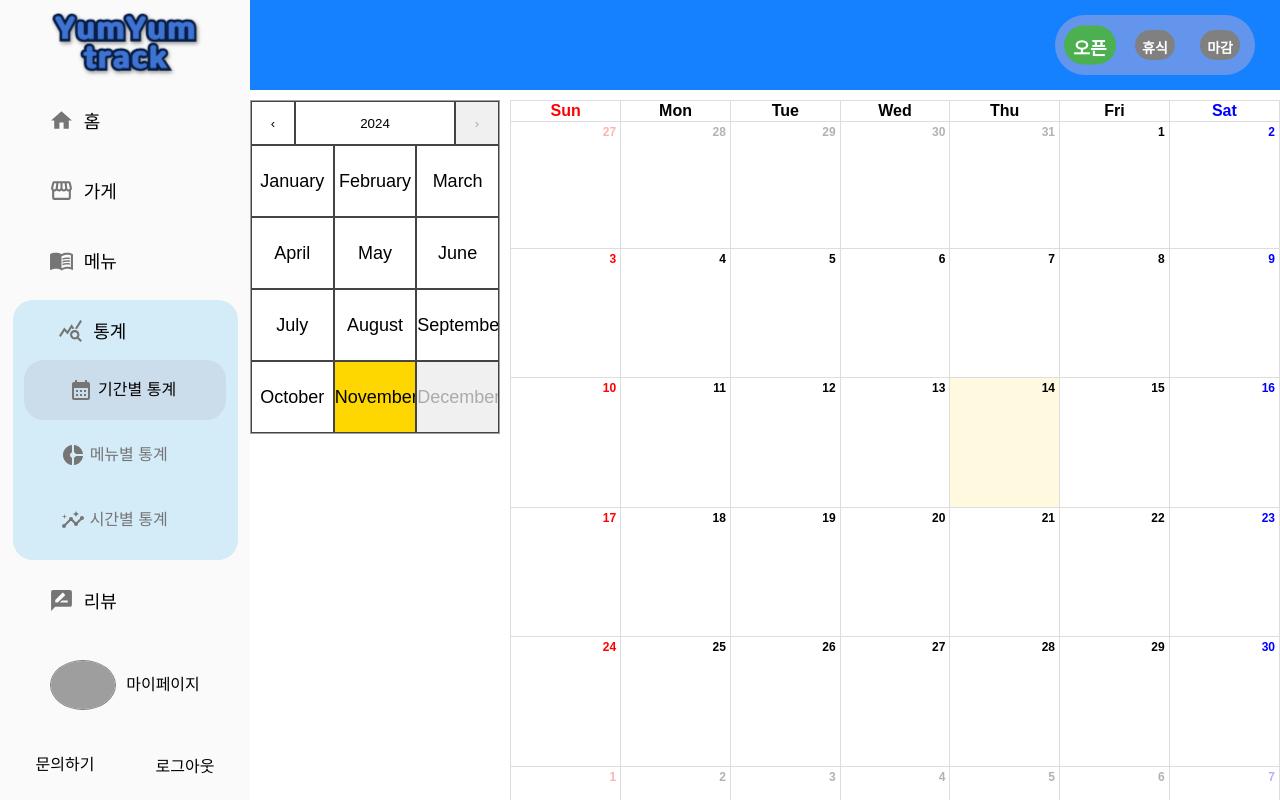
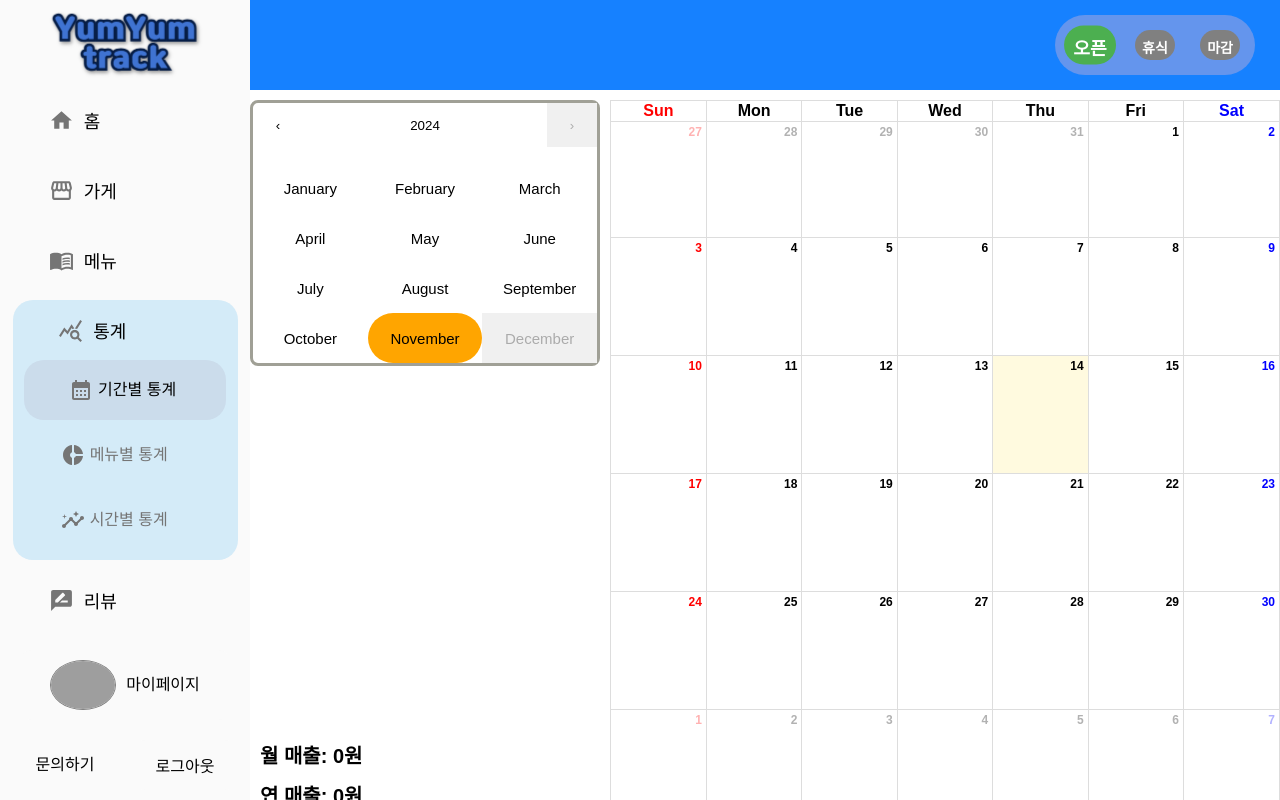
Before and after one commit to hiy0ung/yumyum_web, a React (Create React App) app in the folder yumyum_front/: page /stats/period in a window 1280 px wide. Built offline with nearby package versions, Linux system fonts and the light colour scheme; no server answers; grey boxes are pictures that could not be loaded; a web font is replaced by a local one.

Commit message:
20241231 shy2

```diff
--- /dev/null
+++ b/yumyum_front/src/assets/src/Calendar.css
@@ -0,0 +1,172 @@
+.react-calendar-container {
+  display: flex;
+  justify-content: center;
+  align-items: center;
+  height: 100vh;
+}
+
+.react-calendar {
+  width: 350px;
+  max-width: 100%;
+  background: white;
+  border: 3px solid #a0a096;
+  border-radius: 8px;
+  font-family: 'Arial', 'Helvetica', sans-serif;
+  line-height: 1.125em;
+}
+
+.react-calendar button {
+  outline: none;
+  border: none !important;
+}
+
+abbr {
+  font-size: 15px !important;
+}
+
+.react-calendar button:hover {
+  border-radius: 30px;
+}
+
+.react-calendar__tile--active {
+  background: #006edc;
+  color: white;
+  border-radius: 30px;
+}
+
+.react-calendar__tile--now {
+  background: orange !important;
+  border-radius: 30px;
+}
+
+.react-calendar--doubleView {
+  width: 700px;
+}
+
+.react-calendar--doubleView .react-calendar__viewContainer {
+  display: flex;
+  margin: -0.5em;
+}
+
+.react-calendar--doubleView .react-calendar__viewContainer > * {
+  width: 50%;
+  margin: 0.5em;
+}
+
+.react-calendar button:enabled:hover {
+  cursor: pointer;
+}
+
+.react-calendar__navigation {
+  display: flex;
+  height: 44px;
+  margin-bottom: 1em;
+  border: none;
+}
+
+.react-calendar__navigation button {
+  min-width: 50px;
+  background: none;
+  border: 10px;
+  padding: 1px;
+}
+
+.react-calendar__navigation button:disabled {
+  background-color: #f0f0f0;
+}
+
+.react-calendar__navigation button:enabled:hover,
+.react-calendar__navigation button:enabled:focus {
+  background-color: #e6e6e6;
+}
+
+.react-calendar__month-view__weekdays {
+  text-align: center;
+  text-transform: uppercase;
+  font: inherit;
+  font-size: 0.75em;
+  font-weight: bold;
+}
+
+.react-calendar__month-view__weekdays__weekday {
+  padding: 0.5em;
+}
+
+.react-calendar__month-view__weekNumbers .react-calendar__tile {
+  display: flex;
+  align-items: center;
+  justify-content: center;
+  font: inherit;
+  font-size: 0.75em;
+  font-weight: bold;
+}
+
+.react-calendar__month-view__days__day--weekend {
+  color: #d10000;
+}
+
+.react-calendar__month-view__days__day--neighboringMonth,
+.react-calendar__decade-view__years__year--neighboringDecade,
+.react-calendar__century-view__decades__decade--neighboringCentury {
+  color: #757575;
+}
+
+.react-calendar__year-view .react-calendar__tile,
+.react-calendar__decade-view .react-calendar__tile,
+.react-calendar__century-view .react-calendar__tile {
+  padding: 2em 0.5em;
+}
+
+.react-calendar__tile {
+  width: 50px; /* 너비와 높이를 동일하게 설정 */
+  height: 50px;
+  padding: 0; /* 패딩 제거 */
+}
+
+.react-calendar__tile:disabled {
+  background-color: #f0f0f0;
+  color: #ababab;
+}
+
+.react-calendar__month-view__days__day--neighboringMonth:disabled,
+.react-calendar__decade-view__years__year--neighboringDecade:disabled,
+.react-calendar__century-view__decades__decade--neighboringCentury:disabled {
+  color: #cdcdcd;
+}
+
+.react-calendar__tile:enabled:hover,
+.react-calendar__tile:enabled:focus {
+  background-color: #e6e6e6;
+}
+
+.react-calendar__tile--now {
+  background: #ffff76;
+}
+
+.react-calendar__tile--now:enabled:hover,
+.react-calendar__tile--now:enabled:focus {
+  background: #ffffa9;
+}
+
+.react-calendar__tile--hasActive {
+  background: #76baff;
+}
+
+.react-calendar__tile--hasActive:enabled:hover,
+.react-calendar__tile--hasActive:enabled:focus {
+  background: #a9d4ff;
+}
+
+.react-calendar__tile--active {
+  background: #006edc;
+  color: white;
+}
+
+.react-calendar__tile--active:enabled:hover,
+.react-calendar__tile--active:enabled:focus {
+  background: #1087ff;
+}
+
+.react-calendar--selectRange .react-calendar__tile--hover {
+  background-color: #e6e6e6;
+}
--- a/yumyum_front/src/views/Stats/Menus/MenusStats.tsx
+++ b/yumyum_front/src/views/Stats/Menus/MenusStats.tsx
@@ -1,5 +1,5 @@
 /** @jsxImportSource @emotion/react */
-import React, {useCallback, useEffect, useState} from "react";
+import React, {useCallback, useEffect, useRef, useState} from "react";
 import * as css from "./Styles";
 import {Pie, PieChart, ResponsiveContainer, Sector} from "recharts";
 import EventAvailableIcon from '@mui/icons-material/EventAvailable';
@@ -106,6 +106,8 @@ export default function MenusStats() {
         setActiveIndex(index);
     }, []);
 
+    const calendarRef = useRef<HTMLDivElement>(null);
+
     const calendarDisplayHandler = (type: "day" | "month") => {
         setCalendarBox(prev => ({
             dayCalendar: type === "day" ? !prev.dayCalendar : false,
@@ -152,6 +154,21 @@ export default function MenusStats() {
     // 날짜가 변화함에 따라 변경되는 값을 계속 봐야하나? 어차피 누를떄마다 변경될 함수를 지정하는데?
     // 딱 도착하면 한번만 실행되게 오늘 날짜만 받자 ( 오늘 날짜를 받으려면 usestate 값을 초기값에 오늘 날짜 넣기
 
+    const handleClickOutside = (e: MouseEvent) => {
+        if (
+            calendarRef.current && !calendarRef.current?.contains(e.target as Node)
+        ) {
+            setCalendarBox({ dayCalendar: false, monthCalender: false });
+        }
+    };
+
+    useEffect (() => {
+        document.addEventListener("mousedown", handleClickOutside);
+        return () => {
+            document.removeEventListener("mousedown", handleClickOutside);
+        };
+    }, []);
+
     useEffect(() => {
         fetchDay(); // 상태가 변경된 이후 최신 값 사용
     }, [selectDate]);
@@ -177,6 +194,7 @@ export default function MenusStats() {
                                         <span>일</span>
                                     </div>
                                     <div
+                                        ref={calendarRef}
                                         onClick={(e) => {
                                             e.stopPropagation()
                                         }}
@@ -200,6 +218,7 @@ export default function MenusStats() {
                                         <span>월</span>
                                     </div>
                                     <div
+                                        ref={calendarRef}
                                         onClick={(e) => {
                                             e.stopPropagation()
                                         }}
--- a/yumyum_front/src/views/Stats/Time/Style.ts
+++ b/yumyum_front/src/views/Stats/Time/Style.ts
@@ -81,36 +81,47 @@ export const calendarContainerBlock = css`
     & abbr {
         font-size: 14px;
     }
-
 `;
 
 export const calendarContainerNone = css`
   display: none;
 `;
 
-export const calendarStyle = css`
-  display: flex;
-  flex-direction: column;
+// export const calendarStyle = css`
+//   display: flex;
+//   flex-direction: column;
+//   border: none;
 
-  border: none;
+//   .react-calendar__tile {
+//     height: 50px;
+//     border: none;
+//     text-align: center;
 
-  .react-calendar__tile {
-    height: 50px;
-    border: none;
-    text-align: center;
+//   }
 
-  }
+//   .react-calendar__month-view {
+//   }
 
-  .react-calendar__month-view__weekdays {
-    font-size: 10px;
-    height: 50px;
-  }
+//   .react-calendar__month-view__weekdays {
+//     font-size: 10px;
+//     height: 50px;
+//   }
 
-  .react-calendar__navigation button {
-    font-size: 12px;
-    padding: 5px;
-  }
-`;
+//   .react-calendar__navigation button {
+//     font-size: 12px;
+//     padding: 5px;
+//   }
+
+//   .calendar-cell {
+//   display: flex;
+//   justify-content: center;
+//   align-items: center;
+//   height: 50px; /* 셀 높이 */
+//   width: 50px;  /* 셀 너비 */
+//   border: 1px solid #000; /* 셀 경계선 */
+//   box-sizing: border-box; /* 박스 크기 계산 */
+// }
+// `;
 
 
 export const chartContainer = css`
--- a/yumyum_front/src/views/Stats/Time/TimeStats.tsx
+++ b/yumyum_front/src/views/Stats/Time/TimeStats.tsx
@@ -20,8 +20,9 @@ import {
 } from "recharts";
 import { useCookies } from "react-cookie";
 import Calendar from "react-calendar";
+import "../../../assets/src/Calendar.css";
 
-const TimeStats = () => {
+export default function TimeStats() {
   const convertDate = new Date().toISOString().slice(0, 10);
 
   const [calendarBox, setCalendarBox] = useState<Calender>({ calendar: false });
@@ -31,6 +32,9 @@ const TimeStats = () => {
   const [cookies] = useCookies(["token"]);
 
   const token = cookies.token;
+
+  const calendarRef = useRef<HTMLDivElement>(null);
+
   const fetch = async () => {
     try {
       const response = await axios.get(
@@ -78,6 +82,21 @@ const TimeStats = () => {
     }));
   };
 
+  const handleClickOutside = (e: MouseEvent) => {
+    if (
+      calendarRef.current && !calendarRef.current?.contains(e.target as Node)
+    ) {
+      setCalendarBox({ calendar: false });
+    }
+  };
+
+  useEffect (() => {
+    document.addEventListener("mousedown", handleClickOutside);
+    return () => {
+      document.removeEventListener("mousedown", handleClickOutside);
+    };
+  }, []);
+
   useEffect(() => {
     fetch();
   }, [orderDate]);
@@ -105,11 +124,12 @@ const TimeStats = () => {
             <EventAvailableIcon sx={{ fontSize: 26 }}  />
           </div>
           <div
+            ref={calendarRef}
             onClick={(e) => e.stopPropagation()}
             css={calendarBox.calendar ? css.calendarContainerBlock : css.calendarContainerNone}
           >
             <Calendar
-              css={css.calendarStyle}
+              // css={css.calendarStyle}
               value={new Date(orderDate)}
               calendarType="gregory"
               defaultView="month"
@@ -144,5 +164,3 @@ const TimeStats = () => {
     </>
   );
 };
-
-export default TimeStats;
```
